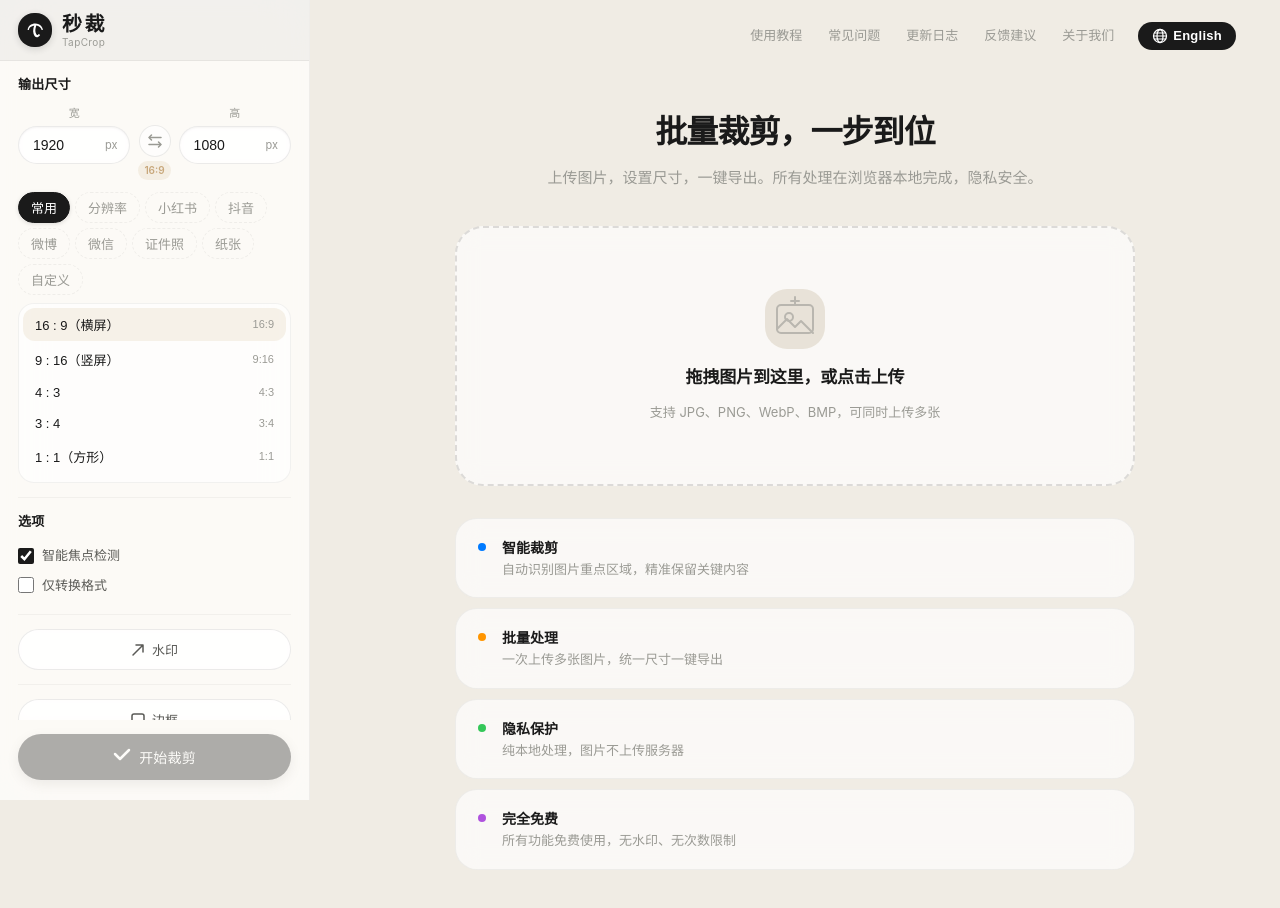
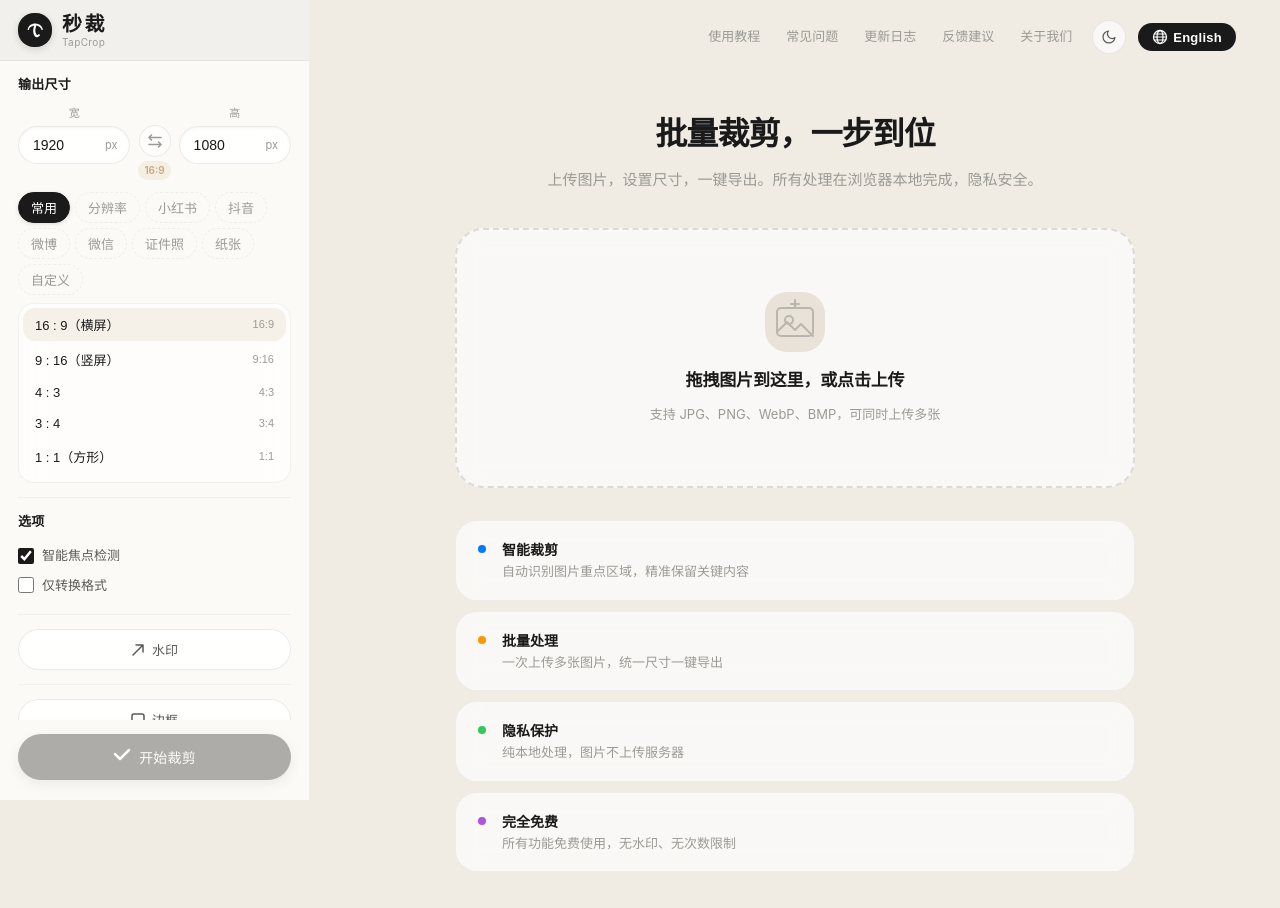
Before and after one commit to humphrey1114/quickcrop, a React (Vite) app: page / in a window 1280 px wide. Built offline with nearby package versions, Linux system fonts and the light colour scheme.

Commit message:
feat: 添加拖拽排序、撤销/重做、深色模式
- 拖拽排序：图片卡片支持拖拽调整顺序
- 撤销/重做：支持 Ctrl+Z / Ctrl+Shift+Z 快捷键和工具栏按钮
- 深色模式：导航栏添加主题切换按钮，支持 localStorage 持久化

```diff
--- a/src/App.jsx
+++ b/src/App.jsx
@@ -6,6 +6,7 @@ import TopNav from './components/TopNav'
 import { useLanguage } from './i18n/LanguageContext'
 import { processImage } from './core/imageProcessor'
 import { downloadSingle, downloadAsZip, saveToFolder } from './core/fileExporter'
+import useHistory from './hooks/useHistory'
 import './App.css'
 
 const DEFAULT_SETTINGS = {
@@ -63,13 +64,24 @@ let imageIdCounter = 0
 export default function App() {
   const { t, lang } = useLanguage()
   const [settings, setSettings] = useState(loadSettings)
-  const [images, setImages] = useState([])
+  const [images, setImages, { undo, redo, canUndo, canRedo }] = useHistory([])
   const [processing, setProcessing] = useState(false)
   const fileInputRef = useRef(null)
 
   useEffect(() => {
     localStorage.setItem('miaocai-settings', JSON.stringify(settings))
   }, [settings])
+
+  useEffect(() => {
+    const handleKeyDown = (e) => {
+      if ((e.ctrlKey || e.metaKey) && e.key === 'z') {
+        e.preventDefault()
+        if (e.shiftKey) { redo() } else { undo() }
+      }
+    }
+    window.addEventListener('keydown', handleKeyDown)
+    return () => window.removeEventListener('keydown', handleKeyDown)
+  }, [undo, redo])
 
   const updateSetting = useCallback((key, value) => {
     setSettings(prev => {
@@ -149,6 +161,18 @@ export default function App() {
     ))
   }, [])
 
+  const handleReorderImages = useCallback((fromId, toId) => {
+    setImages(prev => {
+      const arr = [...prev]
+      const fromIdx = arr.findIndex(i => i.id === fromId)
+      const toIdx = arr.findIndex(i => i.id === toId)
+      if (fromIdx < 0 || toIdx < 0) return prev
+      const [moved] = arr.splice(fromIdx, 1)
+      arr.splice(toIdx, 0, moved)
+      return arr
+    })
+  }, [])
+
   const handleRemoveImage = useCallback((imageId) => {
     setImages(prev => {
       const img = prev.find(i => i.id === imageId)
@@ -170,7 +194,7 @@ export default function App() {
       try {
         setImages(prev => prev.map(x =>
           x.id === img.id ? { ...x, status: 'processing' } : x
-        ))
+        ), { track: false })
         const result = await processImage(img.file, {
           ...settings,
           focalPoint: img.focalPoint,
@@ -178,13 +202,13 @@ export default function App() {
         updatedImages[i] = { ...img, processedBlob: result.blob, status: 'done' }
         setImages(prev => prev.map(x =>
           x.id === img.id ? { ...x, processedBlob: result.blob, status: 'done' } : x
-        ))
+        ), { track: false })
       } catch (err) {
         console.error('Processing failed:', err)
         updatedImages[i] = { ...img, status: 'error' }
         setImages(prev => prev.map(x =>
           x.id === img.id ? { ...x, status: 'error' } : x
-        ))
+        ), { track: false })
       }
     }
     setProcessing(false)
@@ -363,6 +387,18 @@ export default function App() {
                 {doneCount > 0 && <span className="tag tag-done">{t('toolbar.done', { count: doneCount })}</span>}
               </div>
               <div className="toolbar-actions">
+                <button className="btn-ghost" onClick={undo} disabled={!canUndo} title={t('toolbar.undo')}>
+                  <svg width="14" height="14" viewBox="0 0 24 24" fill="none">
+                    <path d="M9 14L4 9l5-5" stroke="currentColor" strokeWidth="2" strokeLinecap="round" strokeLinejoin="round"/>
+                    <path d="M4 9h10.5a5.5 5.5 0 0 1 0 11H11" stroke="currentColor" strokeWidth="2" strokeLinecap="round" strokeLinejoin="round"/>
+                  </svg>
+                </button>
+                <button className="btn-ghost" onClick={redo} disabled={!canRedo} title={t('toolbar.redo')}>
+                  <svg width="14" height="14" viewBox="0 0 24 24" fill="none">
+                    <path d="M15 14l5-5-5-5" stroke="currentColor" strokeWidth="2" strokeLinecap="round" strokeLinejoin="round"/>
+                    <path d="M20 9H9.5a5.5 5.5 0 0 0 0 11H13" stroke="currentColor" strokeWidth="2" strokeLinecap="round" strokeLinejoin="round"/>
+                  </svg>
+                </button>
                 <button className="btn-ghost" onClick={() => fileInputRef.current?.click()}>
                   <svg width="14" height="14" viewBox="0 0 14 14" fill="none">
                     <path d="M7 1v12M1 7h12" stroke="currentColor" strokeWidth="1.5" strokeLinecap="round" />
@@ -391,6 +427,7 @@ export default function App() {
               settings={settings}
               onUpdateFocalPoint={handleUpdateFocalPoint}
               onRemoveImage={handleRemoveImage}
+              onReorder={handleReorderImages}
             />
 
             <DropZone onFilesAdded={handleFilesAdded} compact />
--- a/src/components/PreviewGrid.css
+++ b/src/components/PreviewGrid.css
@@ -2,6 +2,22 @@
   display: grid;
   grid-template-columns: repeat(auto-fill, minmax(240px, 1fr));
   gap: 16px;
+}
+
+.drag-wrapper {
+  transition: transform 0.2s ease;
+  border-radius: var(--r-lg);
+}
+
+.drag-wrapper.dragging {
+  opacity: 0.4;
+  transform: scale(0.95);
+}
+
+.drag-wrapper.drag-over {
+  transform: scale(1.02);
+  box-shadow: 0 0 0 2px var(--primary, #c8a87c);
+  border-radius: var(--r-lg);
 }
 
 @media (max-width: 640px) {
--- a/src/components/TopNav.css
+++ b/src/components/TopNav.css
@@ -52,6 +52,26 @@
   font-weight: 500;
 }
 
+.top-nav-theme {
+  display: inline-flex;
+  align-items: center;
+  justify-content: center;
+  width: 34px;
+  height: 34px;
+  border-radius: 50%;
+  background: var(--surface);
+  border: 1px solid var(--border);
+  color: var(--text-2);
+  cursor: pointer;
+  transition: all 0.2s ease;
+  margin-left: 6px;
+}
+
+.top-nav-theme:hover {
+  background: var(--bg-warm);
+  color: var(--text);
+}
+
 .top-nav-lang {
   display: inline-flex;
   align-items: center;
--- a/src/components/TopNav.jsx
+++ b/src/components/TopNav.jsx
@@ -1,11 +1,25 @@
+import { useState, useEffect } from 'react'
 import { Link, useLocation } from 'react-router-dom'
 import { useLanguage } from '../i18n/LanguageContext'
 import './TopNav.css'
+
+function useTheme() {
+  const [theme, setTheme] = useState(() => localStorage.getItem('tapcrop-theme') || 'light')
+
+  useEffect(() => {
+    document.documentElement.setAttribute('data-theme', theme)
+    localStorage.setItem('tapcrop-theme', theme)
+  }, [theme])
+
+  const toggleTheme = () => setTheme(prev => prev === 'light' ? 'dark' : 'light')
+  return { theme, toggleTheme }
+}
 
 export default function TopNav() {
   const location = useLocation()
   const isHome = location.pathname === '/'
   const { t, lang, toggleLang } = useLanguage()
+  const { theme, toggleTheme } = useTheme()
 
   const NAV_ITEMS = [
     { path: '/tutorial', label: t('nav.tutorial') },
@@ -35,6 +49,18 @@ export default function TopNav() {
             {item.label}
           </Link>
         ))}
+        <button className="top-nav-theme" onClick={toggleTheme} title={theme === 'light' ? 'Dark Mode' : 'Light Mode'}>
+          {theme === 'light' ? (
+            <svg width="16" height="16" viewBox="0 0 24 24" fill="none">
+              <path d="M21 12.79A9 9 0 1 1 11.21 3a7 7 0 0 0 9.79 9.79z" stroke="currentColor" strokeWidth="1.8" strokeLinecap="round" strokeLinejoin="round"/>
+            </svg>
+          ) : (
+            <svg width="16" height="16" viewBox="0 0 24 24" fill="none">
+              <circle cx="12" cy="12" r="5" stroke="currentColor" strokeWidth="1.8"/>
+              <path d="M12 1v2M12 21v2M4.22 4.22l1.42 1.42M18.36 18.36l1.42 1.42M1 12h2M21 12h2M4.22 19.78l1.42-1.42M18.36 5.64l1.42-1.42" stroke="currentColor" strokeWidth="1.8" strokeLinecap="round"/>
+            </svg>
+          )}
+        </button>
         <button className="top-nav-lang" onClick={toggleLang} title={lang === 'zh' ? 'Switch to English' : '切换到中文'}>
           <svg width="16" height="16" viewBox="0 0 16 16" fill="none">
             <circle cx="8" cy="8" r="6.5" stroke="currentColor" strokeWidth="1.3" />
--- /dev/null
+++ b/src/hooks/useHistory.js
@@ -0,0 +1,44 @@
+import { useState, useCallback, useRef } from 'react'
+
+export default function useHistory(initial) {
+  const [state, setState] = useState(initial)
+  const pastRef = useRef([])
+  const futureRef = useRef([])
+  const skipRef = useRef(false)
+
+  const set = useCallback((updater, { track = true } = {}) => {
+    setState(prev => {
+      const next = typeof updater === 'function' ? updater(prev) : updater
+      if (track && !skipRef.current) {
+        pastRef.current = [...pastRef.current, prev]
+        futureRef.current = []
+      }
+      return next
+    })
+  }, [])
+
+  const undo = useCallback(() => {
+    if (pastRef.current.length === 0) return
+    setState(prev => {
+      const previous = pastRef.current[pastRef.current.length - 1]
+      pastRef.current = pastRef.current.slice(0, -1)
+      futureRef.current = [...futureRef.current, prev]
+      return previous
+    })
+  }, [])
+
+  const redo = useCallback(() => {
+    if (futureRef.current.length === 0) return
+    setState(prev => {
+      const next = futureRef.current[futureRef.current.length - 1]
+      futureRef.current = futureRef.current.slice(0, -1)
+      pastRef.current = [...pastRef.current, prev]
+      return next
+    })
+  }, [])
+
+  const canUndo = pastRef.current.length > 0
+  const canRedo = futureRef.current.length > 0
+
+  return [state, set, { undo, redo, canUndo, canRedo }]
+}
--- a/src/i18n/en.js
+++ b/src/i18n/en.js
@@ -29,6 +29,8 @@ export default {
   'toolbar.done': 'Done {count}',
   'toolbar.add': 'Add',
   'toolbar.clear': 'Clear',
+  'toolbar.undo': 'Undo',
+  'toolbar.redo': 'Redo',
 
   // Actions
   'action.process': 'Start Cropping',
--- a/src/i18n/zh.js
+++ b/src/i18n/zh.js
@@ -29,6 +29,8 @@ export default {
   'toolbar.done': '已完成 {count}',
   'toolbar.add': '添加',
   'toolbar.clear': '清空',
+  'toolbar.undo': '撤销',
+  'toolbar.redo': '重做',
 
   // Actions
   'action.process': '开始裁剪',
--- a/src/index.css
+++ b/src/index.css
@@ -36,6 +36,55 @@
   --shadow-inner: inset 0 1px 2px rgba(0,0,0,0.04);
 
   --sidebar-w: 310px;
+}
+
+[data-theme="dark"] {
+  --primary: #e8e4dc;
+  --primary-soft: #c8c4bc;
+  --accent: #d4b88a;
+  --accent-light: rgba(212, 184, 138, 0.15);
+
+  --bg: #1a1a1e;
+  --bg-warm: #242428;
+  --surface: rgba(255, 255, 255, 0.06);
+  --surface-solid: #2a2a2e;
+  --glass: rgba(255, 255, 255, 0.04);
+  --glass-strong: rgba(255, 255, 255, 0.08);
+
+  --text: #e8e4dc;
+  --text-2: #a8a4a0;
+  --text-3: #6a6864;
+  --border: rgba(255, 255, 255, 0.1);
+  --border-light: rgba(255, 255, 255, 0.06);
+  --divider: rgba(255, 255, 255, 0.04);
+
+  --shadow-1: 0 1px 3px rgba(0,0,0,0.2);
+  --shadow-2: 0 4px 16px rgba(0,0,0,0.3);
+  --shadow-3: 0 8px 32px rgba(0,0,0,0.4);
+  --shadow-inner: inset 0 1px 2px rgba(0,0,0,0.2);
+
+  color-scheme: dark;
+}
+
+[data-theme="dark"] ::selection {
+  background: rgba(212, 184, 138, 0.3);
+}
+
+[data-theme="dark"] input[type="range"] {
+  background: var(--border);
+}
+
+[data-theme="dark"] input[type="range"]::-webkit-slider-thumb {
+  background: var(--accent);
+  border-color: var(--surface-solid);
+}
+
+[data-theme="dark"] ::-webkit-scrollbar-thumb {
+  background: rgba(255,255,255,0.1);
+}
+
+[data-theme="dark"] ::-webkit-scrollbar-thumb:hover {
+  background: rgba(255,255,255,0.18);
 }
 
 body {
```
Also changed, not shown: src/components/PreviewGrid.jsx (+55 -7 lines).
